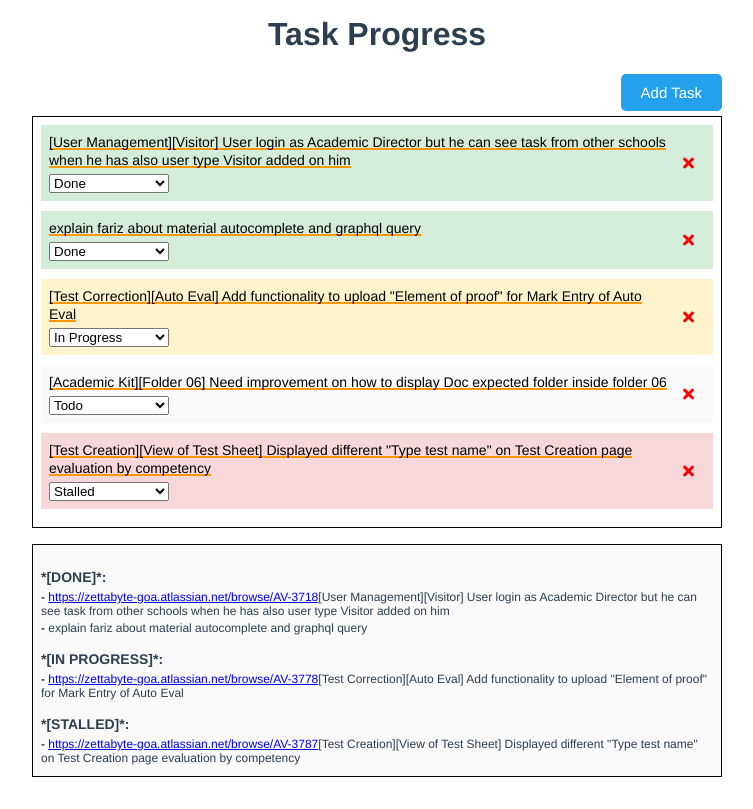
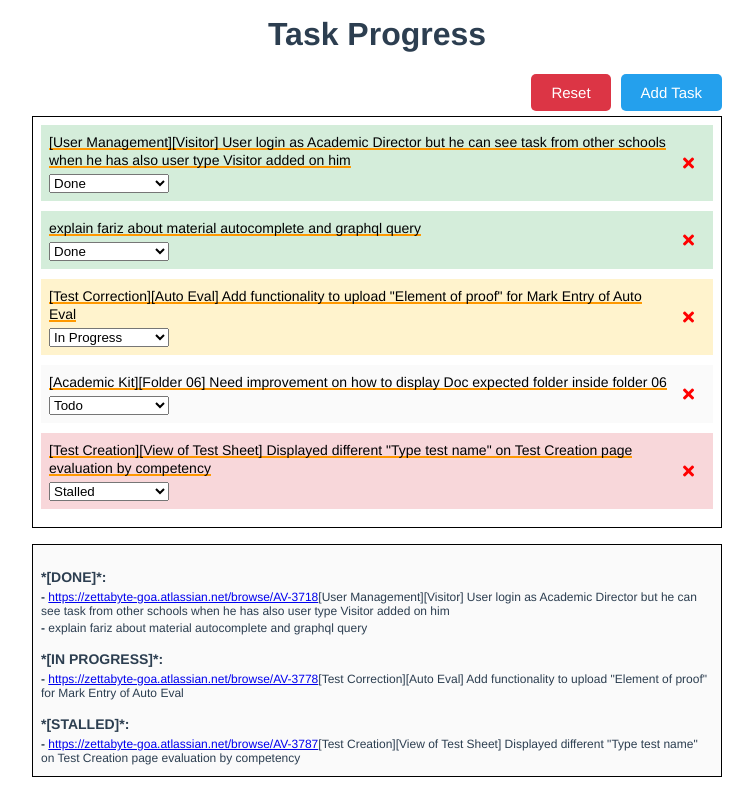
Before and after one commit to VedantaMaha/vue-todo-ts, a Vue app: page / in a window 1280 px wide. Shown: the whole page, without its empty margins (263-1016 px from the left). Built offline with nearby package versions, Linux system fonts and the light colour scheme.

Commit message:
add reset button

```diff
--- a/src/App.vue
+++ b/src/App.vue
@@ -1,7 +1,7 @@
 <template>
   <div id="app">
     <Header :title="pageTitle" />
-    <AddTask @add-task="addTask" />
+    <AddTask @add-task="addTask" @reset-tasks="resetTasks" />
     <TaskList @remove-task="removeTask" :tasks="tasks" />
     <TaskView :tasks="tasks" />
   </div>
@@ -82,6 +82,10 @@ export default Vue.extend({
         ...task,
       });
     },
+    resetTasks() {
+      console.log("resetting tasks");
+      this.tasks = [];
+    },
   },
 });
 </script>
@@ -131,6 +135,10 @@ export default Vue.extend({
   font-weight: 700;
 }
 
+.btn--danger {
+  background-color: #dc3545;
+}
+
 .btn:focus {
   outline: none;
 }
--- a/src/components/AddTask.vue
+++ b/src/components/AddTask.vue
@@ -1,6 +1,9 @@
 <template>
   <div class="add-task">
     <div class="add-task__action">
+      <button @click="$emit('reset-tasks')" class="btn btn--danger">
+        Reset
+      </button>
       <button
         @click="displayAddTask = !displayAddTask"
         class="btn btn--primary"
```
